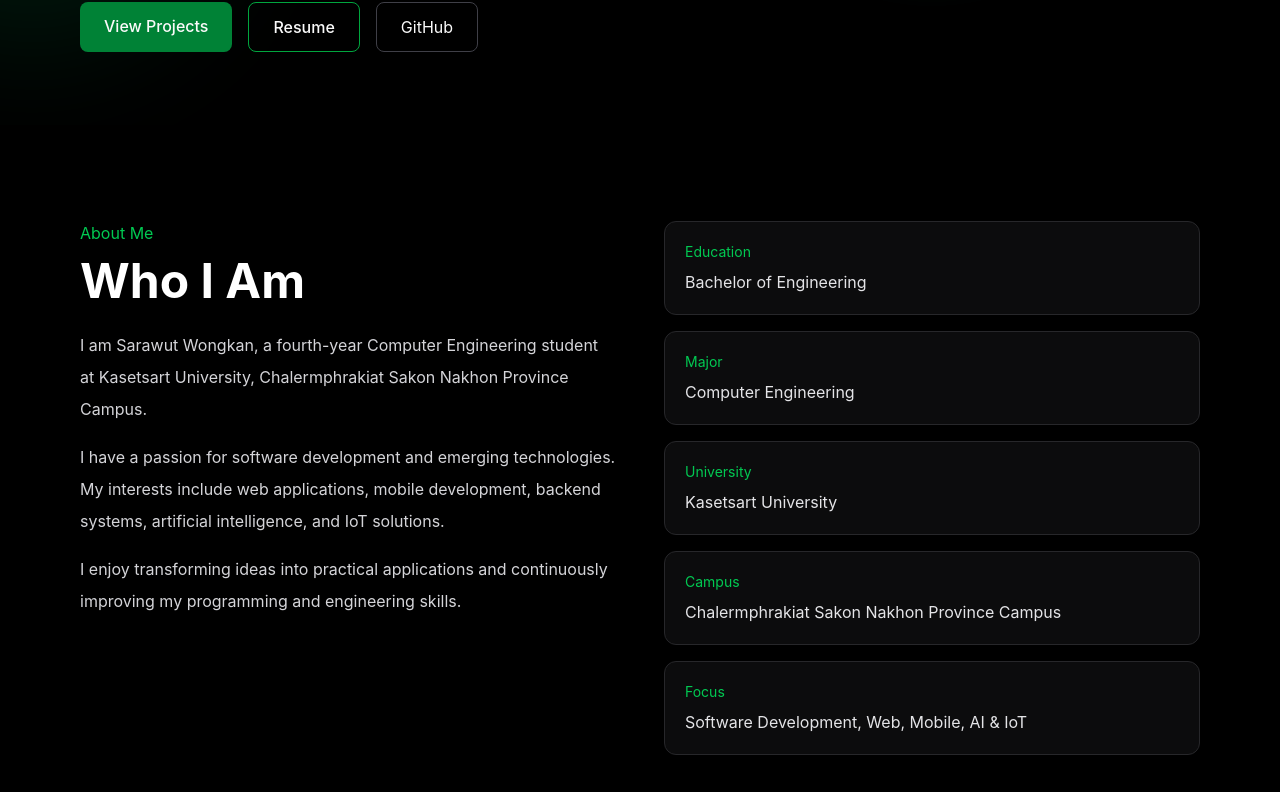
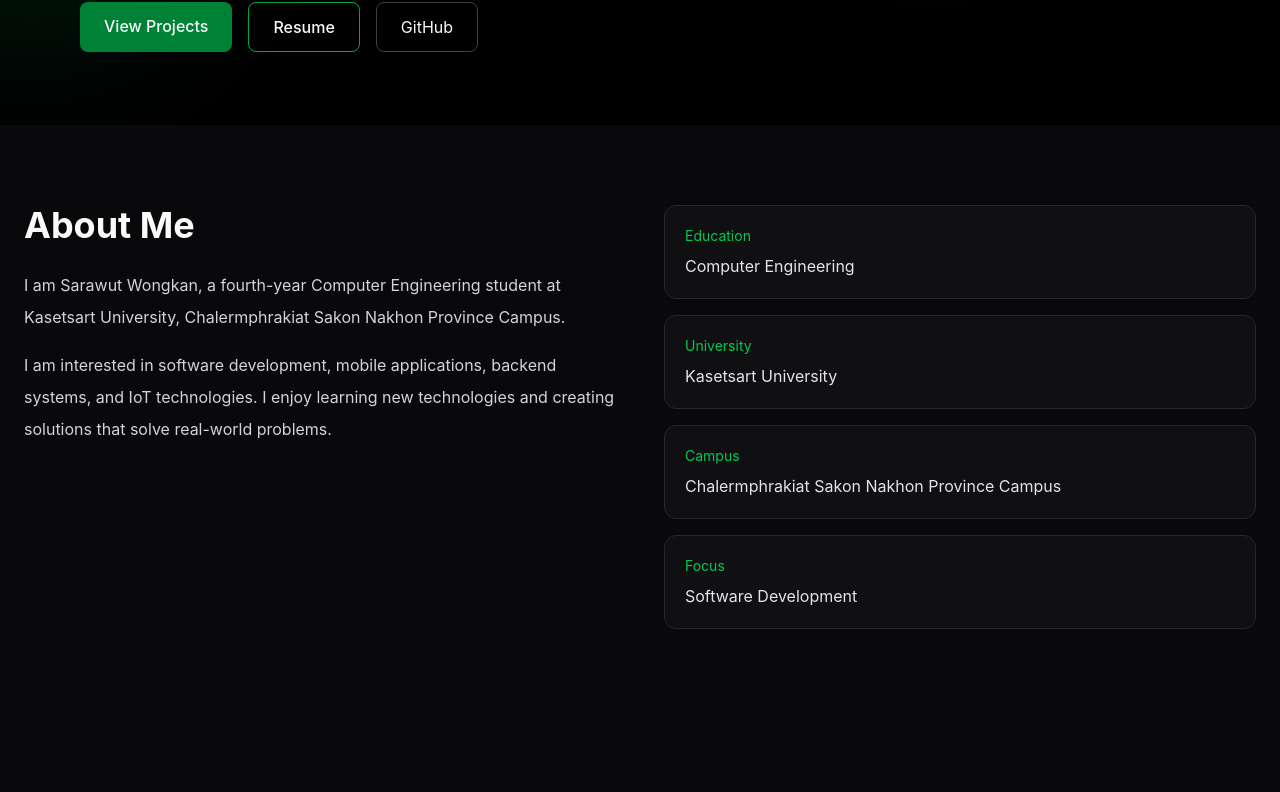
Before and after one commit to sarawut-wongkan/sarawut-portfolio, a React (Vite) app: page / in a window 1280 px wide. Shown: the part 675-1467 px from the top of the page. Built offline with nearby package versions, Linux system fonts and the light colour scheme.

Commit message:
complete portfolio sections

```diff
--- a/src/components/sections/About.tsx
+++ b/src/components/sections/About.tsx
@@ -3,10 +3,6 @@ import { motion } from "framer-motion";
 const details = [
   {
     title: "Education",
-    value: "Bachelor of Engineering",
-  },
-  {
-    title: "Major",
     value: "Computer Engineering",
   },
   {
@@ -19,17 +15,14 @@ const details = [
   },
   {
     title: "Focus",
-    value: "Software Development, Web, Mobile, AI & IoT",
+    value: "Software Development",
   },
 ];
 
 
 function About() {
   return (
-    <section
-      id="about"
-      className="scroll-mt-24 bg-black px-6 py-24 md:px-20"
-    >
+    <section id="about" className="scroll-mt-24 px-6 py-20">
 
       <div className="mx-auto grid max-w-7xl gap-12 md:grid-cols-2">
 
@@ -42,15 +35,9 @@ function About() {
           viewport={{ once: true }}
         >
 
-          <p className="text-green-500">
+          <h2 className="text-4xl font-bold">
             About Me
-          </p>
-
-
-          <h2 className="mt-3 text-4xl font-bold text-white md:text-5xl">
-            Who I Am
           </h2>
-
 
 
           <p className="mt-6 leading-8 text-zinc-300">
@@ -63,30 +50,18 @@ function About() {
           </p>
 
 
-
           <p className="mt-4 leading-8 text-zinc-300">
 
-            I have a passion for software development
-            and emerging technologies. My interests
-            include web applications, mobile development,
-            backend systems, artificial intelligence,
-            and IoT solutions.
-
-          </p>
-
-
-
-          <p className="mt-4 leading-8 text-zinc-300">
-
-            I enjoy transforming ideas into practical
-            applications and continuously improving my
-            programming and engineering skills.
+            I am interested in software development,
+            mobile applications, backend systems,
+            and IoT technologies. I enjoy learning
+            new technologies and creating solutions
+            that solve real-world problems.
 
           </p>
 
 
         </motion.div>
-
 
 
 
@@ -103,14 +78,7 @@ function About() {
 
             <div
               key={item.title}
-              className="
-              rounded-xl
-              border border-zinc-800
-              bg-zinc-900/50
-              p-5
-              transition
-              hover:border-green-600
-              "
+              className="rounded-xl border border-zinc-800 bg-zinc-900/50 p-5"
             >
 
               <p className="text-sm text-green-500">
@@ -127,6 +95,7 @@ function About() {
 
           ))}
 
+
         </motion.div>
 
 
--- a/src/components/sections/Skills.tsx
+++ b/src/components/sections/Skills.tsx
@@ -64,7 +64,7 @@ const skillGroups = [
 
 function Skills() {
   return (
-    <section id="skills" className="scroll-mt-24 px-6 py-20">
+    <section id="skills" className="scroll-mt-2 px-6 py-20">
       <div className="mx-auto max-w-7xl">
 
         <motion.h2
```
